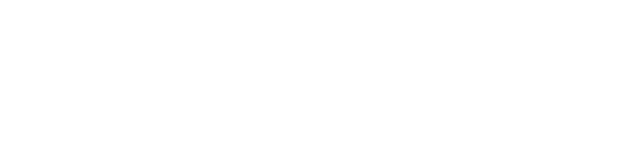
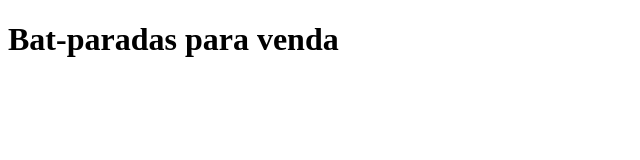
Before and after one commit to fabioffj/bat-repo, a plain HTML site: page index.html in a window 1280 px wide. Shown: the whole page, without its empty margins (0-640 px from the left). Drawn offline with Linux system fonts and the light colour scheme.

Commit message:
Nome do site

```diff
--- a/index.html
+++ b/index.html
@@ -4,10 +4,13 @@
     <meta charset="UTF-8">
     <meta http-equiv="X-UA-Compatible" content="IE=edge">
     <meta name="viewport" content="width=device-width, initial-scale=1.0">
-    <title>Document</title>
+    <title>Bat-Site</title>
     <link rel="stylesheet" href="style.css">
 </head>
 <body>
+    <div>
+        <h1>Bat-paradas para venda</h1>
+    </div>
 
 </body>
 </html>
```
